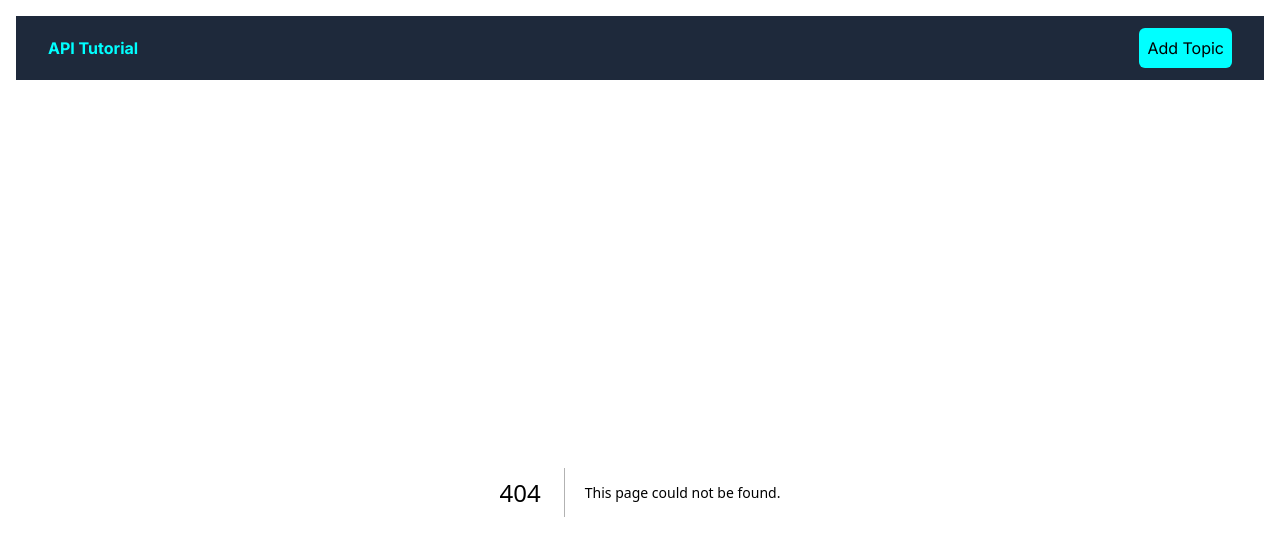
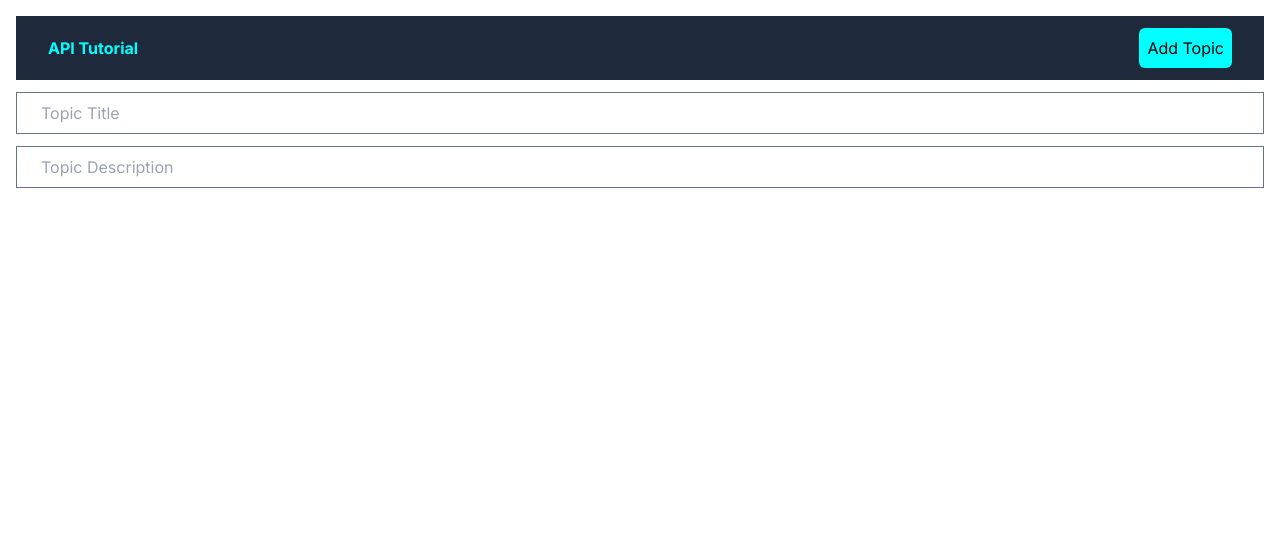
Before and after one commit to Pradeepkarki112/api-crud, a Next.js app: page /addTopic in a window 1280 px wide. Before the commit this address had no page. Shown: the top 556 px of the page. Built offline with nearby package versions, Linux system fonts and the light colour scheme.

Commit message:
addTopic page created

```diff
--- /dev/null
+++ b/app/addTopic/page.jsx
@@ -0,0 +1,21 @@
+import React from "react";
+
+export default function AddTopic() {
+  return (
+    <form className="flex flex-col gap-3">
+      <input
+        type="text"
+        className="border border-slate-500 px-6 py-2"
+        placeholder="Topic Title"
+      />
+      <input
+        type="text"
+        className="border border-slate-500 px-6 py-2"
+        placeholder="Topic Description"
+      />
+      <button className="bg-green-600 font-bold text-white py-3 px-6 w-fit rounded-md">
+        Add Topic
+      </button>
+    </form>
+  );
+}
```
